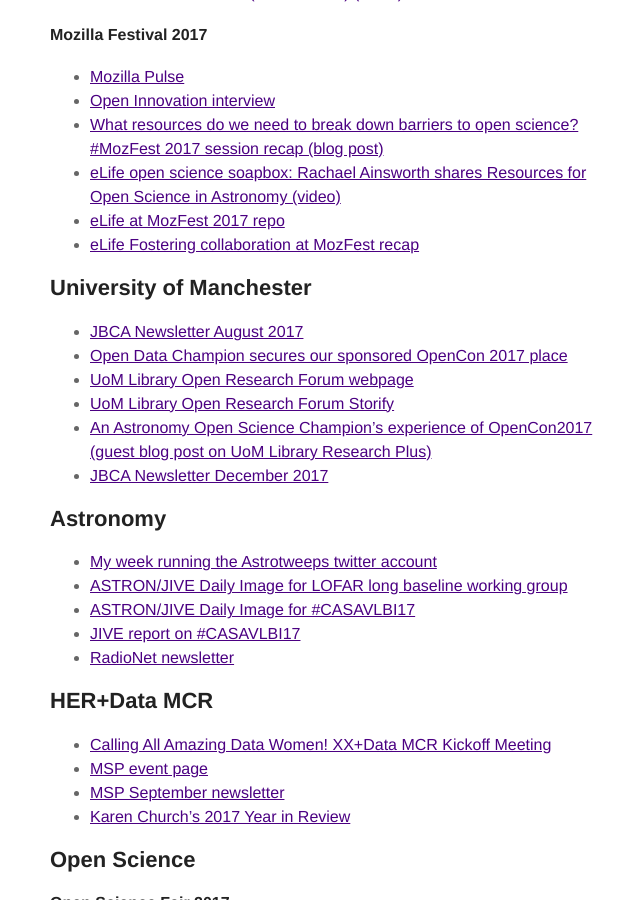
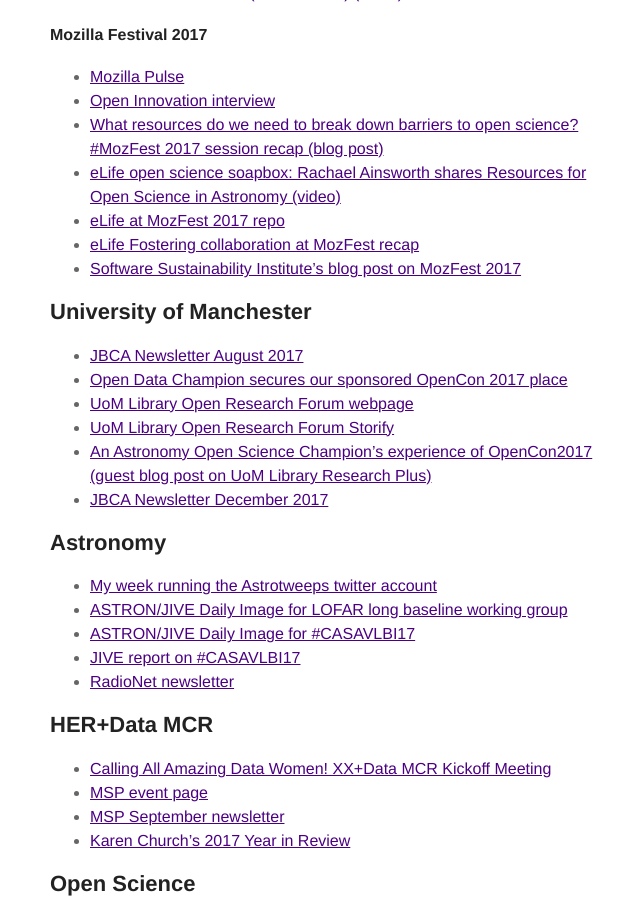
Before and after one commit to rainsworth/rainsworth.github.io_old, a Jekyll site: the page built from _posts/2018-01-11-Media-Links.markdown, in a window 1280 px wide and 900 px high, scrolled down 713 px. Shown: the whole window, without its empty margins (310-950 px from the left). Built offline with Jekyll 4.4.1, drawn with Linux system fonts in a browser that asks for light colours; comment, search, counter and statistics services are not loaded.

Commit message:
Update 2018-01-11-Media-Links.markdown

```diff
--- a/_posts/2018-01-11-Media-Links.markdown
+++ b/_posts/2018-01-11-Media-Links.markdown
@@ -37,6 +37,7 @@ Below is a list of links to various media such as blog posts, social media, inte
 * [eLife open science soapbox: Rachael Ainsworth shares Resources for Open Science in Astronomy (video)](https://youtu.be/uyPqJ1eGR_A)
 * [eLife at MozFest 2017 repo](https://github.com/npscience/eLife-at-MozFest2017/issues/3)
 * [eLife Fostering collaboration at MozFest recap](https://elifesciences.org/labs/7b73319e/fostering-collaboration-at-mozfest?utm_source=tw2&utm_campaign=MozFest)
+* [Software Sustainability Institute's blog post on MozFest 2017](https://software.ac.uk/blog/2018-01-15-mozfest-2017)
 
 
 ## University of Manchester
```
